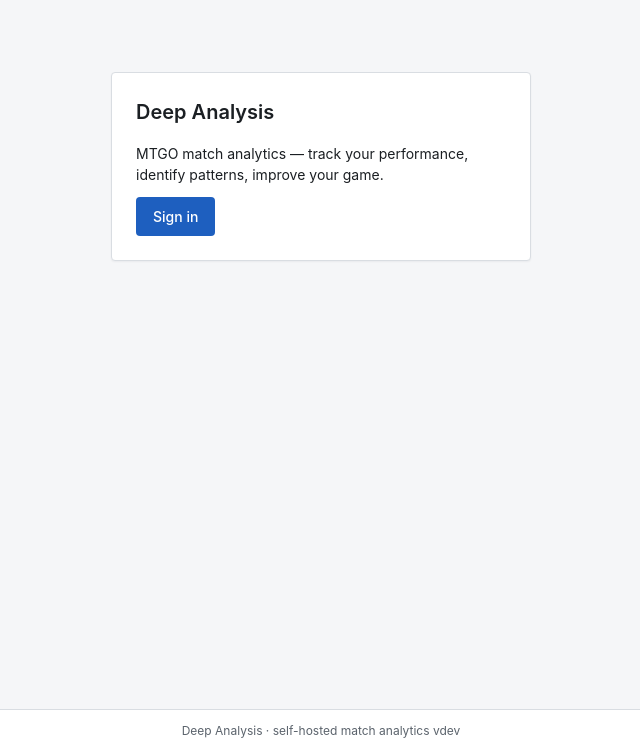
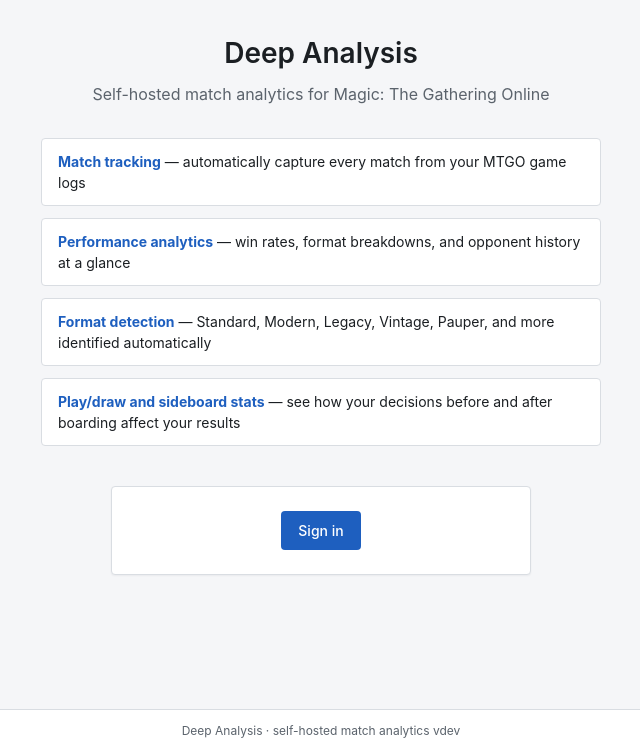
Before and after one commit to sentania-labs/deep-analysis-server, a FastAPI app: template services/web/web_service/templates/landing.html in a window 1280 px wide. Shown: the part 48-800 px from the top of the page, without its empty margins (319-959 px from the left). Run offline with FastAPI, Linux system fonts and the light colour scheme; the template is opened without the code that fills it, so the values that code supplies are empty.

Commit message:
fix: landing page content, nav menus, MTGO username display (#56)
The landing page was blank because the auth-card section had minimal
content.  Replace with a proper hero, feature list, and CTA section.

Update the nav dropdown to match the intended structure: regular users
see Profile / Edit Profile / Change Password / My Agents; admins see
Admin Panel / Change Password with an "Admin" badge.  Regular users
display their MTGO username (first set name) when available, falling
back to email.

To support the username display without a network call on every page
load, embed mtgo_usernames in the JWT claims (auth service) and read
them back in BrowserUser (web service).

Co-authored-by: Claude Opus 4.6 (1M context) <noreply@anthropic.com>

```diff
--- a/services/auth/auth_service/jwt_issue.py
+++ b/services/auth/auth_service/jwt_issue.py
@@ -34,6 +34,7 @@ class JWTIssuer:
         scope: str | None = None,
         override_ttl_seconds: int | None = None,
         email: str | None = None,
+        mtgo_usernames: list[str] | None = None,
     ) -> str:
         now = datetime.now(UTC)
         ttl = override_ttl_seconds if override_ttl_seconds is not None else self._access_ttl
@@ -50,6 +51,8 @@ class JWTIssuer:
             claims["scope"] = scope
         if email is not None:
             claims["email"] = email
+        if mtgo_usernames:
+            claims["mtgo_usernames"] = mtgo_usernames
         return jwt.encode(claims, self._private_key, algorithm="RS256")
 
 
@@ -76,6 +79,7 @@ def issue_access_token(
     scope: str | None = None,
     override_ttl_seconds: int | None = None,
     email: str | None = None,
+    mtgo_usernames: list[str] | None = None,
 ) -> str:
     return get_issuer().issue_access_token(
         user_id,
@@ -84,6 +88,7 @@ def issue_access_token(
         scope=scope,
         override_ttl_seconds=override_ttl_seconds,
         email=email,
+        mtgo_usernames=mtgo_usernames,
     )
 
 
--- a/services/web/web_service/deps.py
+++ b/services/web/web_service/deps.py
@@ -37,6 +37,14 @@ class BrowserUser:
     # Raw JWT — needed for service-to-service calls (password change,
     # logout) where we forward the user's token as a Bearer header.
     token: str
+    mtgo_usernames: list[str] | None = None
+
+    @property
+    def display_name(self) -> str:
+        """Nav-friendly display: first MTGO username if set, else email."""
+        if self.mtgo_usernames:
+            return self.mtgo_usernames[0]
+        return self.email or f"user #{self.user_id}"
 
 
 class BrowserAuthRedirect(Exception):
@@ -106,6 +114,14 @@ def _resolve_browser_user(request: Request, settings: WebSettings) -> BrowserUse
     email_claim = claims.get("email")
     email = str(email_claim) if email_claim else ""
 
+    # mtgo_usernames is included in the JWT since v0.9.1 so the nav
+    # can display a player name without a network call to auth.  Older
+    # tokens simply lack the claim — fall back to None.
+    raw_names = claims.get("mtgo_usernames")
+    mtgo_usernames: list[str] | None = None
+    if isinstance(raw_names, list) and all(isinstance(n, str) for n in raw_names):
+        mtgo_usernames = raw_names or None
+
     return BrowserUser(
         user_id=user_id,
         email=email,
@@ -113,6 +129,7 @@ def _resolve_browser_user(request: Request, settings: WebSettings) -> BrowserUse
         must_change_password=scope == PASSWORD_CHANGE_SCOPE,
         scope=scope,
         token=token,
+        mtgo_usernames=mtgo_usernames,
     )
 
 
--- a/services/web/web_service/static/style.css
+++ b/services/web/web_service/static/style.css
@@ -252,3 +252,72 @@ input:focus { outline: 2px solid var(--focus); outline-offset: 0; border-color:
     background: var(--bg);
     text-decoration: none;
 }
+
+/* Admin badge in nav */
+.nav-badge-admin {
+    display: inline-block;
+    background: var(--accent);
+    color: #fff;
+    font-size: 10px;
+    font-weight: 600;
+    text-transform: uppercase;
+    letter-spacing: 0.5px;
+    padding: 1px 5px;
+    border-radius: 2px;
+    vertical-align: middle;
+    margin-right: 4px;
+}
+
+/* Landing page */
+.landing {
+    max-width: 560px;
+    margin: 0 auto;
+    text-align: center;
+}
+
+.landing-hero {
+    margin-bottom: 32px;
+}
+.landing-hero h1 {
+    font-size: 28px;
+    margin-bottom: 8px;
+}
+.landing-tagline {
+    color: var(--text-muted);
+    font-size: 16px;
+    margin: 0;
+}
+
+.landing-features {
+    text-align: left;
+    margin-bottom: 32px;
+}
+.landing-feature-list {
+    list-style: none;
+    padding: 0;
+    margin: 0;
+    display: flex;
+    flex-direction: column;
+    gap: 12px;
+}
+.landing-feature-list li {
+    padding: 12px 16px;
+    background: var(--surface);
+    border: 1px solid var(--border);
+    border-radius: var(--radius);
+    font-size: 14px;
+    line-height: 1.5;
+}
+.landing-feature-list li strong {
+    color: var(--accent);
+}
+
+.landing-cta {
+    text-align: center;
+}
+.landing-cta .form-actions {
+    display: flex;
+    gap: 12px;
+    justify-content: center;
+    margin: 0;
+}
--- a/services/web/web_service/templates/base.html
+++ b/services/web/web_service/templates/base.html
@@ -11,22 +11,31 @@
 <body>
     <header class="site-header">
         <div class="site-header-inner">
-            <a class="site-logo" href="/dashboard">Deep Analysis</a>
+            <a class="site-logo" href="{% if user %}/dashboard{% else %}/{% endif %}">Deep Analysis</a>
             <nav class="site-nav">
                 {% if user %}
+                    {% if user.role != "admin" %}
                     <a class="nav-link" href="/cards">Cards</a>
+                    {% endif %}
                     <div class="nav-dropdown" tabindex="0">
                         <button type="button" class="nav-dropdown-trigger" aria-haspopup="true">
-                            {% if user.email %}{{ user.email }}{% else %}user #{{ user.user_id }}{% endif %}
+                            {% if user.role == "admin" %}
+                                <span class="nav-badge-admin">Admin</span>
+                                {{ user.email or "admin" }}
+                            {% else %}
+                                {{ user.display_name }}
+                            {% endif %}
                             <span class="nav-dropdown-arrow" aria-hidden="true">&#9662;</span>
                         </button>
                         <ul class="nav-dropdown-menu" role="menu">
                             {% if user.role != "admin" %}
                             <li role="none"><a role="menuitem" href="/profile">Profile</a></li>
+                            <li role="none"><a role="menuitem" href="/profile/edit">Edit profile</a></li>
                             <li role="none"><a role="menuitem" href="/settings/password">Change password</a></li>
                             <li role="none"><a role="menuitem" href="/profile/agents">My agents</a></li>
                             {% else %}
                             <li role="none"><a role="menuitem" href="/admin/users">Admin panel</a></li>
+                            <li role="none" class="nav-dropdown-divider"></li>
                             <li role="none"><a role="menuitem" href="/settings/password">Change password</a></li>
                             {% endif %}
                             <li role="none" class="nav-dropdown-divider"></li>
@@ -47,7 +56,7 @@
     </main>
 
     <footer class="site-footer">
-        <span>Deep Analysis &middot; self-hosted match analytics</span>
+        <span>Deep Analysis · self-hosted match analytics</span>
         <span class="site-version">v{{ app_version }}</span>
     </footer>
 </body>
--- a/services/web/web_service/templates/landing.html
+++ b/services/web/web_service/templates/landing.html
@@ -1,19 +1,44 @@
 {% extends "base.html" %}
 
-{% block title %}Deep Analysis{% endblock %}
+{% block title %}Deep Analysis — MTGO Match Analytics{% endblock %}
 
 {% block content %}
-<section class="auth-card">
+<div class="landing">
+    <section class="landing-hero">
         <h1>Deep Analysis</h1>
-    <p class="muted">
-        MTGO match analytics &mdash; track your performance, identify
-        patterns, improve your game.
+        <p class="landing-tagline">
+            Self-hosted match analytics for Magic: The Gathering Online
         </p>
+    </section>
+
+    <section class="landing-features">
+        <ul class="landing-feature-list">
+            <li>
+                <strong>Match tracking</strong> — automatically capture every
+                match from your MTGO game logs
+            </li>
+            <li>
+                <strong>Performance analytics</strong> — win rates, format
+                breakdowns, and opponent history at a glance
+            </li>
+            <li>
+                <strong>Format detection</strong> — Standard, Modern, Legacy,
+                Vintage, Pauper, and more identified automatically
+            </li>
+            <li>
+                <strong>Play/draw and sideboard stats</strong> — see how your
+                decisions before and after boarding affect your results
+            </li>
+        </ul>
+    </section>
+
+    <section class="auth-card landing-cta">
         <div class="form-actions">
             <a href="/login" class="btn btn-primary">Sign in</a>
             {% if registration_open %}
-            <a href="/register" class="btn">Register</a>
+                <a href="/register" class="btn btn-secondary">Register</a>
             {% endif %}
         </div>
     </section>
+</div>
 {% endblock %}
```
Also changed, not shown: services/auth/auth_service/main.py (+19 -5 lines). Lines whose indentation alone changed are shown as unchanged.
